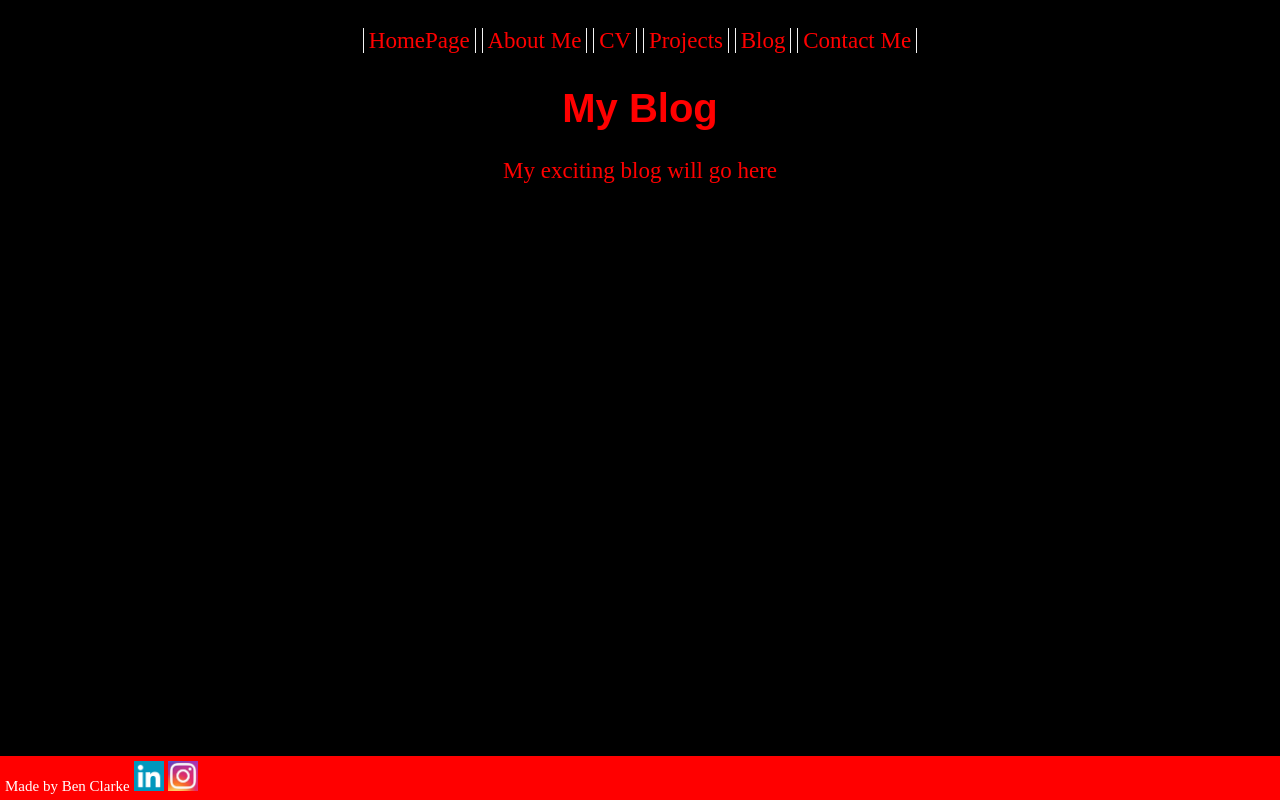
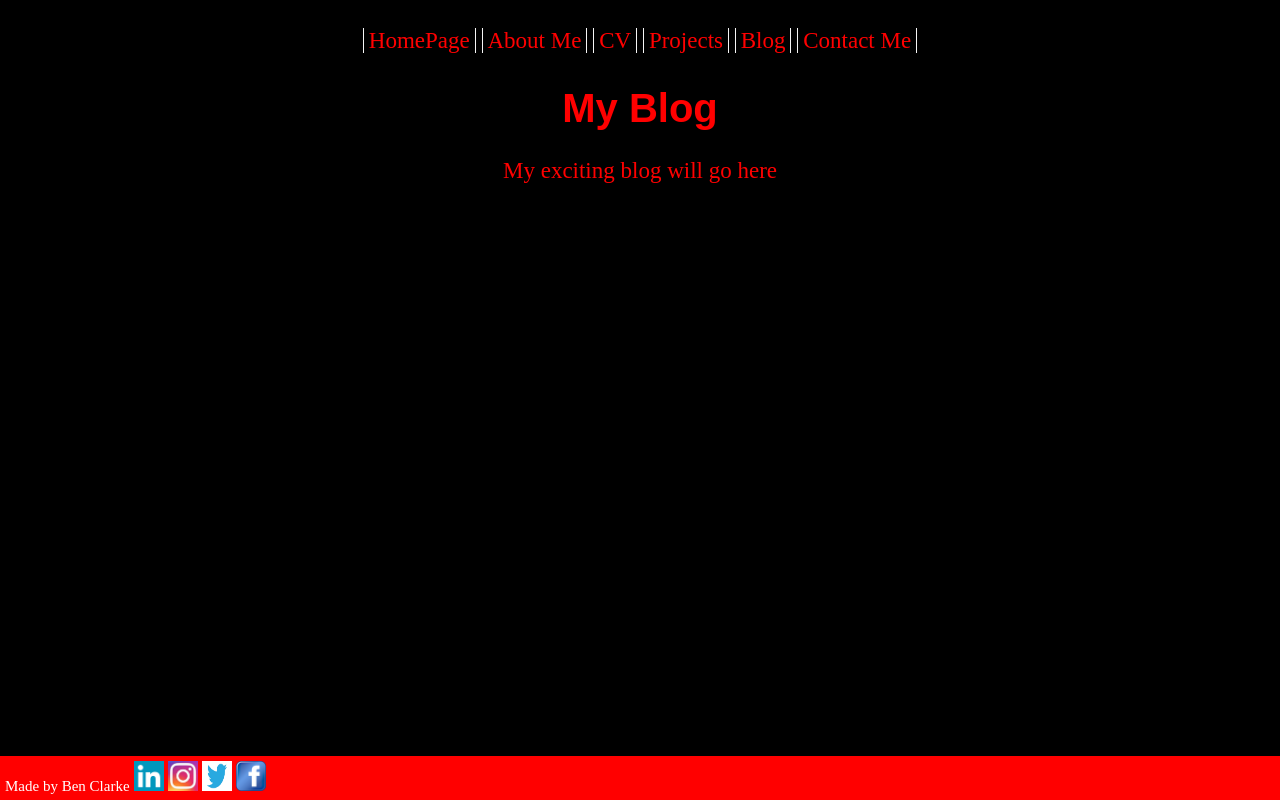
Before and after one commit to benjimanclarke/benjimanclarke.github.io, a plain HTML site: page html/blog.html in a window 1280 px wide. Drawn offline with Linux system fonts and the light colour scheme.

Commit message:
Added remaining social media linked thumbnails in footer to pages

```diff
--- a/html/blog.html
+++ b/html/blog.html
@@ -26,7 +26,9 @@
 	   <p>Made by Ben Clarke</p>
 	   <div class="footer-images">
 	      <a href="https://www.linkedin.com/in/ben-clarke-47817ba2/"><img src="../linkedin-icon.png"></a>
-			   	<a href="https://www.instagram.com/benclarke2512/"><img src="../instagram-icon.jpg"></a>
+			<a href="https://www.instagram.com/benclarke2512/"><img src="../instagram-icon.jpg"></a>
+			<a href="https://www.twitter.com/benji1225/"><img src="../Twitter-icon-horizontal.jpg"></a>
+         <a href="https://www.facebook.com/ben.clarke32/"><img src="../facebook-icon.png"></a>
 	   </div>
 	</div>
 </html>
```
Also changed, not shown: html/about.html (+2 -0 lines), html/contactme.html (+3 -1 lines), html/cv.html (+4 -2 lines), html/index.html (+7 -5 lines), html/projects.html (+3 -1 lines).
